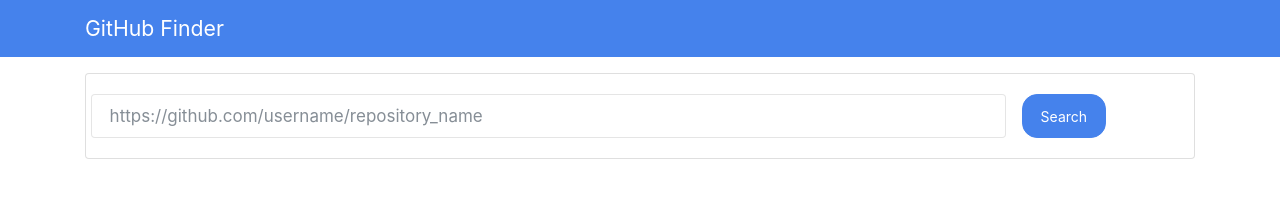
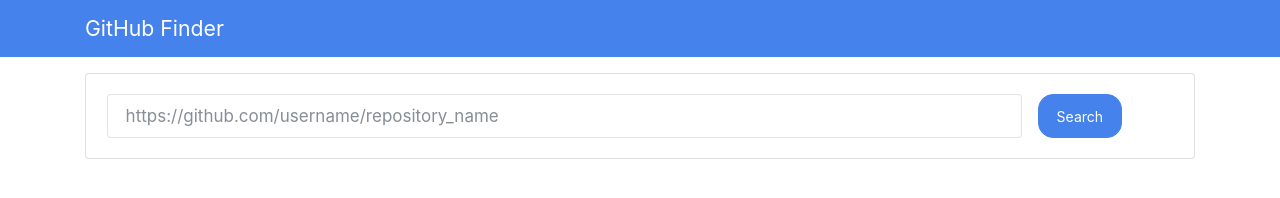
Before and after one commit to shreyag020/github_assignment, a plain HTML site: page Github_assignment/index.html in a window 1280 px wide. Drawn offline with nearby package versions, Linux system fonts and the light colour scheme.

Commit message:
Add files via upload

```diff
--- a/Github_assignment/index.html
+++ b/Github_assignment/index.html
@@ -13,7 +13,7 @@
   <div class="container searchContainer">
     <div class="search card card-body">
       <div class="row">
-        <input type="text" id="searchUser" class="form-control col-10" placeholder="https://github.com/username/repository_name">
+        <input type="text" id="searchUser" class="form-control col-10 ml-3" placeholder="https://github.com/username/repository_name">
         <input type="button" class="btn btn-primary ml-3" value="Search" onclick="repo_link()">
       </div>
     </div>
```
Also changed, not shown: 1 other file.
